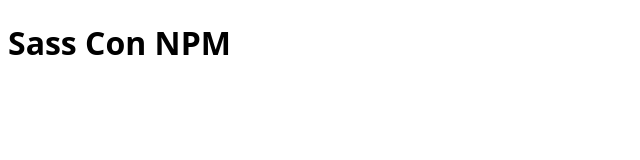
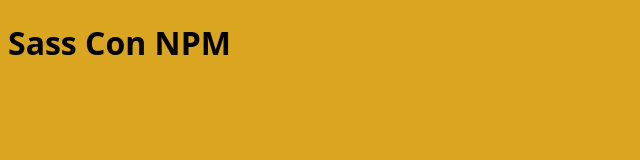
Before and after one commit to Leandro-Angeli/sass-npm-2, a website: page app/index.html in a window 1280 px wide. Shown: the whole page, without its empty margins (0-640 px from the left). Drawn offline with nearby package versions, Linux system fonts and the light colour scheme; files that its build step writes are made by us from their sources.

Commit message:
scripts added

```diff
--- a/app/scss/style.scss
+++ b/app/scss/style.scss
@@ -1,3 +1,6 @@
 *{font-family: system-ui;
 
 }
+body{ background-color: goldenrod;
+
+}
--- a/package.json
+++ b/package.json
@@ -4,7 +4,10 @@
   "description": "probando sass con npm 2 ",
   "main": "index.js",
   "scripts": {
-    "test": "echo \"Error: no test specified\" && exit 1"
+    "test": "echo \"Error: no test specified\" && exit 1",
+    "dev": "node-sass -w app/scss -o app/css --source-map=true",
+    "prod": "node-sass app/scss -o app/css --output-style=compressed"
+
   },
   "repository": {
     "type": "git",
```
Also changed, not shown: app/css/style.css (added), 1 other file.
